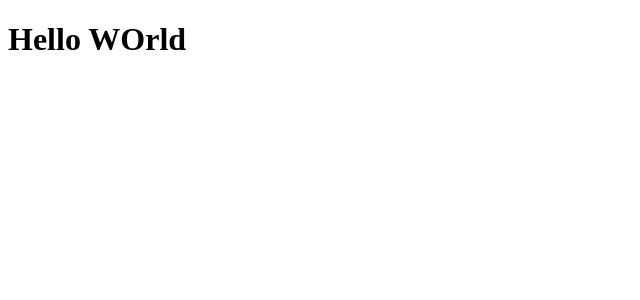
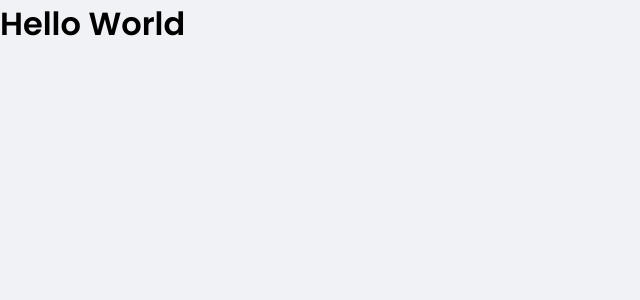
Before and after one commit to lucastadra/DT-Money, a React (Create React App) app: page / in a window 1280 px wide. Shown: the top 300 px of the page, without its empty margins (0-640 px from the left). Built offline with nearby package versions, Linux system fonts and the light colour scheme.

Commit message:
Definição de estilos globais

```diff
--- a/package.json
+++ b/package.json
@@ -6,6 +6,7 @@
     "react": "^18.2.0",
     "react-dom": "^18.2.0",
     "react-scripts": "5.0.1",
+    "styled-components": "^5.3.6",
     "web-vitals": "^2.1.0"
   },
   "devDependencies": {
@@ -16,6 +17,8 @@
     "@types/node": "^16.7.13",
     "@types/react": "^18.0.0",
     "@types/react-dom": "^18.0.0",
+    "@types/styled-components": "^5.1.26",
+    "prettier": "^2.8.0",
     "typescript": "^4.4.2"
   },
   "scripts": {
--- a/public/index.html
+++ b/public/index.html
@@ -1,9 +1,20 @@
 <!DOCTYPE html>
 <html lang="en">
     <head>
+        <link rel="preconnect" href="https://fonts.googleapis.com" />
+        <link rel="preconnect" href="https://fonts.gstatic.com" crossorigin />
         <meta charset="utf-8" />
+
         <meta name="viewport" content="width=device-width, initial-scale=1" />
+
+        <link rel="shortcut icon" href="favicon.png" type="image/png" />
+
         <title>DT Money</title>
+
+        <link
+            href="https://fonts.googleapis.com/css2?family=Poppins:wght@400;600;700&display=swap"
+            rel="stylesheet"
+        />
     </head>
     <body>
         <noscript>You need to enable JavaScript to run this app.</noscript>
--- a/src/App.tsx
+++ b/src/App.tsx
@@ -1,7 +1,10 @@
+import { GlobalStyle } from './styles/global';
+
 export function App() {
-  return (
-    <div className="App">
-      <h1>Hello WOrld</h1>
-    </div>
-  );
+    return (
+        <div className="App">
+            <h1>Hello World</h1>
+            <GlobalStyle />
+        </div>
+    );
 }
--- /dev/null
+++ b/src/styles/global.ts
@@ -0,0 +1,58 @@
+import { createGlobalStyle } from 'styled-components';
+
+export const GlobalStyle = createGlobalStyle`
+    :root {
+        --background: #F0F2F5;
+        --shape: #FFFFFF;
+
+        --text-title: #363F5F;
+        --text-body: #969CB3;
+
+        --blue: #5429CC;
+        --light-blue: #6933FF;
+
+        --red: #E52E4D;
+
+        --green: #33CC95;
+    }
+
+    * {
+        padding: 0;
+        margin: 0;
+        box-sizing: border-box;
+    }
+
+    html {
+        @media (max-width: 1080px) { /* Telas até 1080px */
+            font-size: 93.75%; /* 16px * 0,9375 = 15px */
+        }
+
+        @media (max-width: 720px) { /* Telas até 720px */
+            font-size: 87.5%; /* 16px * 0,9375 = 14px */
+        }
+    }
+
+    /* REM Sizing => 1rem = 16px */
+    body {
+        background-color: var(--background);
+        -webkit-font-smoothing: antialiased;
+    }
+
+    body, input, textarea, button {
+        font-family: 'Poppins', sans-serif;
+        font-weight: 400;
+    }
+
+    h1, h2, h3, h4, h5, h6, strong {
+        font-weight: 600;
+    }
+
+    button {
+        cursor: pointer;
+    }
+
+    [disabled] {
+        opacity: 0.6;
+        cursor: not-allowed;
+    }
+`;
```
Also changed, not shown: src/index.tsx (+4 -4 lines), 1 other file (tests, documents, lock files or other folders). Lines whose indentation alone changed are shown as unchanged.
